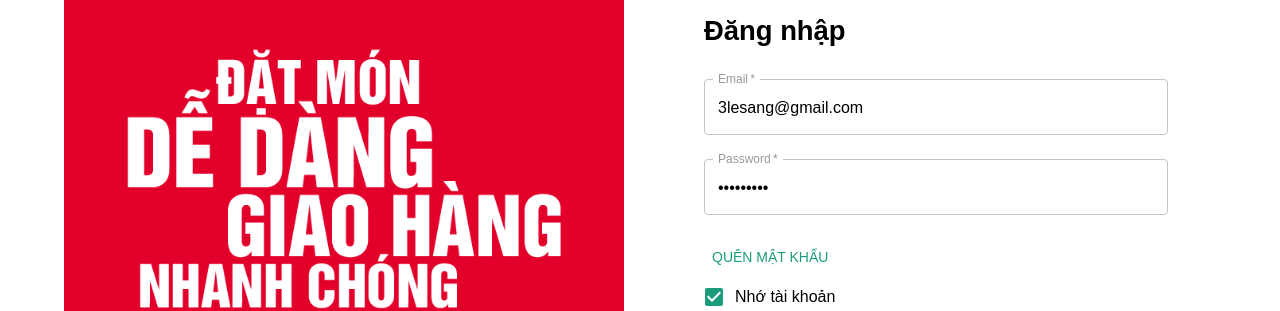
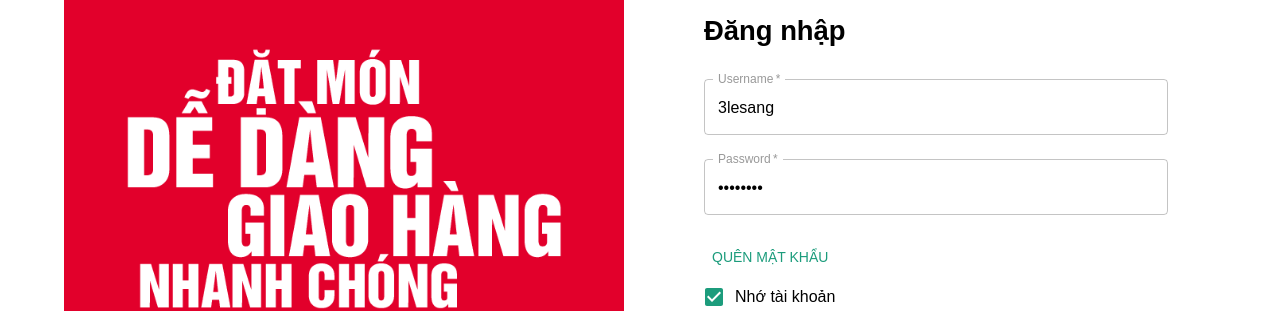
Before and after one commit to LIKE-LION-online-class/lofood-web, a React (Vite) app: page /auth/login in a window 1280 px wide. Shown: the part 184-495 px from the top of the page. Built offline with nearby package versions, Linux system fonts and the light colour scheme.

Commit message:
add-login

```diff
--- a/package.json
+++ b/package.json
@@ -30,18 +30,24 @@
     "@hookform/resolvers": "^3.6.0",
     "@mui/icons-material": "^5.15.20",
     "@mui/material": "^5.15.20",
+    "@tanstack/react-query": "^5.49.2",
     "@turf/turf": "^7.0.0",
     "@types/react-slick": "^0.23.13",
+    "axios": "^1.7.2",
     "deck.gl": "^9.0.20",
+    "formik": "^2.4.6",
     "geojson": "^0.5.0",
     "mapbox-gl": "^3.4.0",
     "react": "^18.3.1",
     "react-dom": "^18.3.1",
     "react-hook-form": "^7.52.0",
     "react-map-gl": "^7.1.7",
+    "react-query-devtools": "^2.6.3",
     "react-router-dom": "^6.23.0",
     "react-slick": "^0.30.2",
+    "react-toastify": "^10.0.5",
     "slick-carousel": "^1.8.1",
+    "yup": "^1.4.0",
     "zod": "^3.23.8"
   },
   "devDependencies": {
--- /dev/null
+++ b/src/apis/auth.js
@@ -0,0 +1,9 @@
+import instance from '../utils/axios'
+
+export const loginHttp = (data) => {
+  return instance.post('/security/login', data)
+}
+
+export const registerHttp = (data) => {
+  return instance.post('/security/register', data)
+}
--- a/src/main.tsx
+++ b/src/main.tsx
@@ -3,11 +3,18 @@ import ReactDOM from 'react-dom/client';
 import React from 'react';
 import App from './App';
 import './main.css';
-
+import { QueryClient, QueryClientProvider } from '@tanstack/react-query'
+import { ReactQueryDevtools } from '@tanstack/react-query-devtools';
+import {ToastContainer,toast} from 'react-toastify'
+import 'react-toastify/dist/ReactToastify.css'
+const queryClient = new QueryClient();
 ReactDOM.createRoot(document.getElementById('root') as HTMLElement).render(
   <React.StrictMode>
+    <QueryClientProvider client={queryClient}>
     <AppThemeProvider>
       <App />
     </AppThemeProvider>
+      <ToastContainer/>
+    </QueryClientProvider>
   </React.StrictMode>,
 );
--- a/src/pages/Auth/Login.tsx
+++ b/src/pages/Auth/Login.tsx
@@ -1,11 +1,6 @@
-'use client';
-
 import {
   Box,
   Button,
-  Card,
-  CardContent,
-  CardHeader,
   Checkbox,
   Container,
   FormControlLabel,
@@ -19,13 +14,17 @@ import {
 import { TypeOf, object, string } from 'zod';
 import { SubmitHandler, useForm } from 'react-hook-form';
 import { zodResolver } from '@hookform/resolvers/zod';
-import { Link } from 'react-router-dom';
+import { Link ,useNavigate} from 'react-router-dom';
 import * as React from 'react';
-import { Girl, Image } from '@mui/icons-material';
+import { useMutation } from '@tanstack/react-query'
 import CloseOutlinedIcon from '@mui/icons-material/CloseOutlined';
+import { useFormik } from 'formik';
+import * as Yup from 'yup';
+import { toast } from 'react-toastify';
+import { loginHttp } from '@/apis/auth';
 
 const registerSchema = object({
-  email: string().min(1, 'Email không được để trống').email('Email không hợp lệ'),
+  username: string().min(1, 'Email không được để trống').email('Email không hợp lệ'),
   password: string().min(1, 'Password không được để trống'),
 });
 
@@ -39,7 +38,7 @@ export default function Login() {
   } = useForm<LoginInput>({
     resolver: zodResolver(registerSchema),
     defaultValues: {
-      email: '3lesang@gmail.com',
+      username: '3lesang@gmail.com',
       password: 'Sang2403@',
     },
   });
@@ -60,6 +59,31 @@ export default function Login() {
   const [open, setOpen] = React.useState(false);
   const handleOpen = () => setOpen(true);
   const handleClose = () => setOpen(false);
+  const navigate = useNavigate();
+
+  const { mutate, isPending } = useMutation({
+    mutationKey: ['login'],
+    mutationFn: loginHttp,
+    onSuccess: (data) => {
+      toast.success('Login success');
+      localStorage.setItem('token', data.data.token);
+      localStorage.setItem('usersId', JSON.stringify(data.data.usersId));
+      navigate('/');
+    },
+    onError: (error) => {
+      toast.error(error.response.data.error)
+    }
+  });
+  const formik = useFormik({
+    initialValues:  { username: '3lesang', password: '12345678' },
+    validationSchema: Yup.object({
+      username: Yup.string().required('Required'),
+      password: Yup.string().required('Required')
+    }),
+    onSubmit: (values) => {
+      mutate(values);
+    }
+  })
   return (
     <Container>
       <Grid container spacing={4}>
@@ -68,25 +92,33 @@ export default function Login() {
         </Grid>
         <Grid item xs={6}>
           <Box p={6}>
-            <form onSubmit={handleSubmit(onSubmitHandler)}>
+            <form onSubmit={formik.handleSubmit}>
               <Typography component="h1" variant="h1" pb={4}>Đăng nhập</Typography>
               <Box mb={3}>
                 <TextField
                   fullWidth
-                  label="Email"
+                  label="Username"
                   required
-                  {...register('email')}
-                  helperText={errors['email'] ? errors['email'].message : ''}
+                  id='username'
+                  name='username'
+                  value={formik.values.username}
+                  disabled={isPending}
+                  onChange={formik.handleChange}
+                  error={formik.errors.username}
                 />
               </Box>
               <Box mb={3}>
                 <TextField
-                  type="password"
                   fullWidth
                   label="Password"
                   required
-                  {...register('password')}
-                  helperText={errors['password'] ? errors['password'].message : ''}
+                  disabled={isPending}
+                  id='password'
+                  name='password'
+                  type='password'
+                  value={formik.values.password}
+                  onChange={formik.handleChange}
+                  error={formik.errors.password}
                 />
               </Box>
               <Button onClick={handleOpen}>Quên mật khẩu</Button>
--- /dev/null
+++ b/src/utils/axios.js
@@ -0,0 +1,33 @@
+import axios from 'axios'
+
+const instance = axios.create({
+  baseURL:'https://ktcbackend-production.up.railway.app/',
+  headers: {
+    'Content-Type': 'application/json'
+  }
+})
+
+
+instance.interceptors.request.use(
+  (config) => {
+    const token = localStorage.getItem('token')
+    if (token) {
+      config.headers.Authorization = `Bearer ${token}`
+    }
+    return config
+  },
+  (error) => {
+    return Promise.reject(error)
+  }
+)
+
+instance.interceptors.response.use(
+  (response) => {
+    return response
+  },
+  (error) => {
+    return Promise.reject(error)
+  }
+)
+
+export default instance
```
Also changed, not shown: 1 other file (tests, documents, lock files or other folders).
